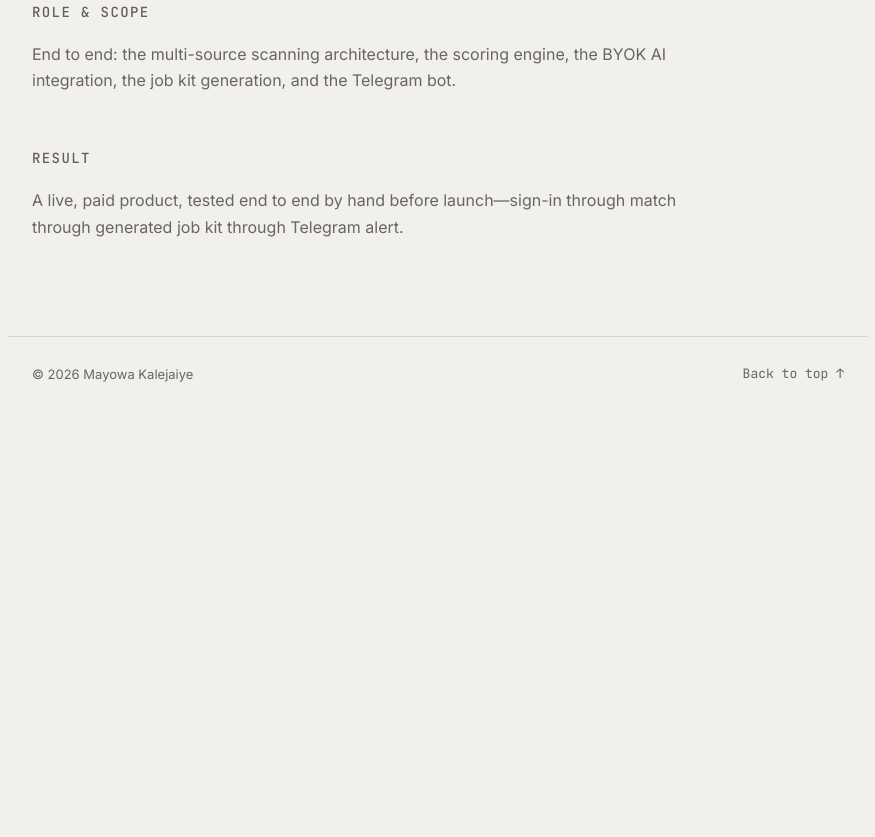
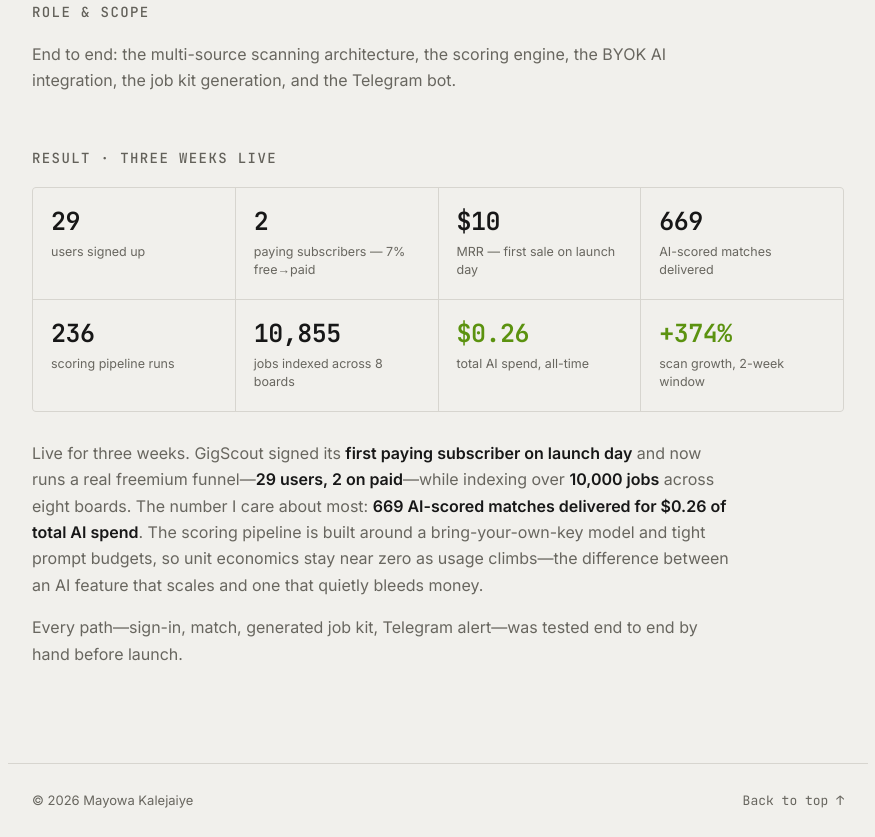
Before and after one commit to mayowa-kalejaiye/portfolio, a website: page projects/gigscout.html in a window 1280 px wide. Shown: the part 2282-3119 px from the top of the page, without its empty margins (202-1077 px from the left). Before the commit the page ends 2692 px from the top, so only its background shows below. Drawn offline with nearby package versions, Linux system fonts and the light colour scheme.

Commit message:
feat: enhance case studies with traction metrics and update project descriptions

```diff
--- a/assets/css/case.css
+++ b/assets/css/case.css
@@ -507,3 +507,46 @@
     margin-top: 56px;
   }
 }
+
+/* ---- Case study: traction metrics ---------------------------------- */
+.case-metrics {
+  display: grid;
+  grid-template-columns: repeat(2, 1fr);
+  gap: 1px;
+  margin-bottom: 28px;
+  background: var(--line);
+  border: 1px solid var(--line);
+  border-radius: 4px;
+  overflow: hidden;
+}
+
+@media (min-width: 640px) {
+  .case-metrics {
+    grid-template-columns: repeat(4, 1fr);
+  }
+}
+
+.metric {
+  background: var(--background);
+  padding: 20px 18px;
+}
+
+.metric-value {
+  font-family: 'JetBrains Mono', monospace;
+  font-size: 25px;
+  font-weight: 600;
+  letter-spacing: -0.02em;
+  color: var(--foreground);
+  line-height: 1.1;
+}
+
+.metric-value .accent {
+  color: var(--accent);
+}
+
+.metric-label {
+  margin-top: 7px;
+  font-size: 12.5px;
+  color: var(--text-secondary);
+  line-height: 1.45;
+}
--- a/projects/gigscout.html
+++ b/projects/gigscout.html
@@ -85,8 +85,22 @@
     </section>
 
     <section class="case-section">
-      <h2 class="case-h2">Result</h2>
-      <p class="case-p">A live, paid product, tested end to end by hand before launch&mdash;sign-in through match through generated job kit through Telegram alert.</p>
+      <h2 class="case-h2">Result &middot; three weeks live</h2>
+
+      <div class="case-metrics">
+        <div class="metric"><div class="metric-value">29</div><div class="metric-label">users signed up</div></div>
+        <div class="metric"><div class="metric-value">2</div><div class="metric-label">paying subscribers &mdash; 7% free&rarr;paid</div></div>
+        <div class="metric"><div class="metric-value">$10</div><div class="metric-label">MRR &mdash; first sale on launch day</div></div>
+        <div class="metric"><div class="metric-value">669</div><div class="metric-label">AI-scored matches delivered</div></div>
+        <div class="metric"><div class="metric-value">236</div><div class="metric-label">scoring pipeline runs</div></div>
+        <div class="metric"><div class="metric-value">10,855</div><div class="metric-label">jobs indexed across 8 boards</div></div>
+        <div class="metric"><div class="metric-value"><span class="accent">$0.26</span></div><div class="metric-label">total AI spend, all-time</div></div>
+        <div class="metric"><div class="metric-value"><span class="accent">+374%</span></div><div class="metric-label">scan growth, 2-week window</div></div>
+      </div>
+
+      <p class="case-p">Live for three weeks. GigScout signed its <strong>first paying subscriber on launch day</strong> and now runs a real freemium funnel&mdash;<strong>29 users, 2 on paid</strong>&mdash;while indexing over <strong>10,000 jobs</strong> across eight boards. The number I care about most: <strong>669 AI-scored matches delivered for $0.26 of total AI spend</strong>. The scoring pipeline is built around a bring-your-own-key model and tight prompt budgets, so unit economics stay near zero as usage climbs&mdash;the difference between an AI feature that scales and one that quietly bleeds money.</p>
+
+      <p class="case-p">Every path&mdash;sign-in, match, generated job kit, Telegram alert&mdash;was tested end to end by hand before launch.</p>
     </section>
 
   </div>
```
Also changed, not shown: index.html (+38 -7 lines), projects/index.html (+9 -9 lines), projects/tradeoff.html (+10 -0 lines), images/gi1.png, images/gi2.png, images/gi3.png, images/gi4.png, images/gi5.png.
